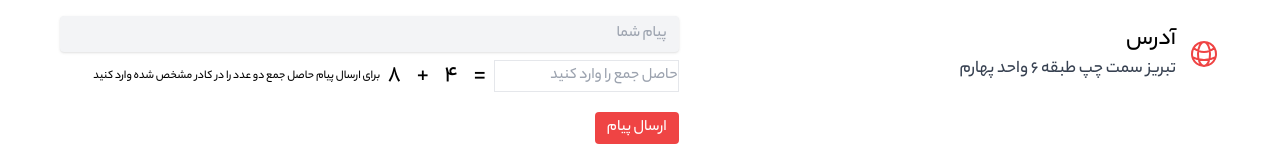
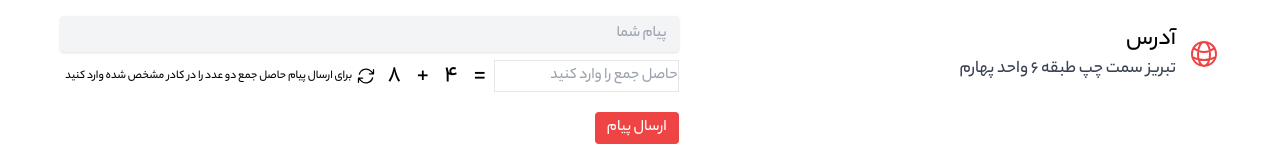
Before and after one commit to alishahi7645/alishahiwebsite, a React (Create React App) app: page / in a window 1280 px wide. Shown: the part 2735-2891 px from the top of the page. Built offline with nearby package versions, Linux system fonts and the light colour scheme.

Commit message:
create a button for new captcha number

```diff
--- a/src/Components/cantact/Contact.jsx
+++ b/src/Components/cantact/Contact.jsx
@@ -79,7 +79,7 @@
             });
           }
         });
-    }else{
+    } else {
       Swal.fire({
         icon: "warning",
         title: "خطا",
@@ -231,6 +231,23 @@
                     برای ارسال پیام حاصل جمع دو عدد را در کادر مشخص شده وارد
                     کنید
                   </p>
+                  <div className="newcaptcha my-auto mx-1">
+                    <svg
+                      xmlns="http://www.w3.org/2000/svg"
+                      fill="none"
+                      viewBox="0 0 24 24"
+                      stroke-width="1.5"
+                      stroke="currentColor"
+                      class="w-5 h-5 cursor-pointer"
+                      onClick={generateCaptcha}
+                    >
+                      <path
+                        stroke-linecap="round"
+                        stroke-linejoin="round"
+                        d="M16.023 9.348h4.992v-.001M2.985 19.644v-4.992m0 0h4.992m-4.993 0 3.181 3.183a8.25 8.25 0 0 0 13.803-3.7M4.031 9.865a8.25 8.25 0 0 1 13.803-3.7l3.181 3.182m0-4.991v4.99"
+                      />
+                    </svg>
+                  </div>
                   <span className="mx-2 text-2xl">{randomNumber1}</span>
                   <span className="mx-2 text-2xl">+</span>
                   <span className="mx-2 text-2xl">{randomNumber2}</span>
```
